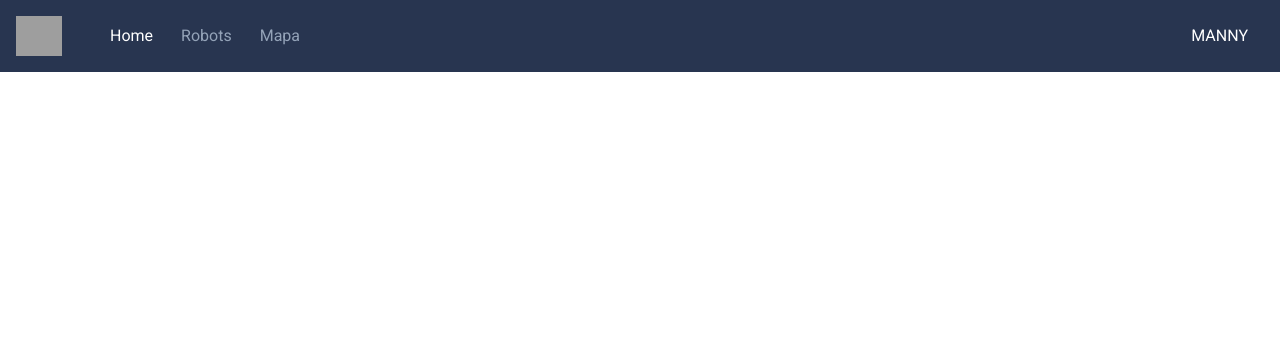
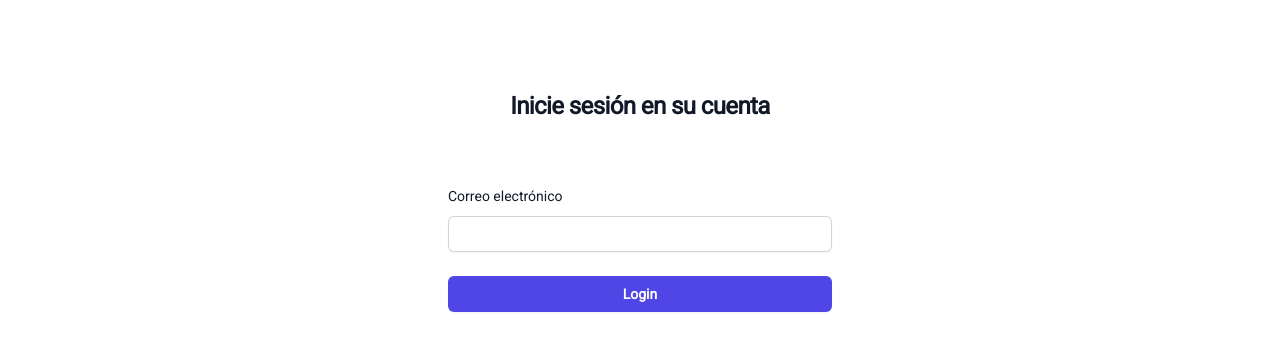
Before and after one commit to Astrovik3/front-integracion, a Next.js app: page / in a window 1280 px wide. Before the commit this address had no page. Shown: the top 350 px of the page. Built offline with nearby package versions, Linux system fonts and the light colour scheme; grey boxes are pictures that could not be loaded.

Commit message:
screen inicio de sesion

```diff
--- a/src/app/home/homeRobotInfo.js
+++ b/src/app/home/homeRobotInfo.js
@@ -30,6 +30,7 @@
 
           <p>Velocidad del robot: <b>{setRobotSelected.velocity}</b> metros/segundo</p>
           <p>Batería del robot: <b>{setRobotSelected.battery}</b></p>
+          <p>Tipo del robot: <b>{setRobotSelected.type}</b></p>
       </div>
     </div>
   )
--- a/src/app/home/page.js
+++ b/src/app/home/page.js
@@ -6,27 +6,16 @@
 import "ag-grid-community/styles/ag-grid.css";
 import "ag-grid-community/styles/ag-theme-alpine.css";
 import { getAllRobots } from "../networking/endpoints/robots";
+import NavBar from "../components/navBar";
 
 export default function Home() {
-  /*const [rowData] = useState([
-    { id: "Toyota", name: "Robot 1", velocity: 35000, status: "blabla", battery: 123 },
-    { id: "Ford", name: "Robot 2", velocity: 32000, status: "blabla", battery: 123 },
-    { id: "Porsche", name: "Robot 3", velocity: 72000, status: "blabla", battery: 123 },
-    { id: "Ford", name: "Robot 4", velocity: 32000, status: "blabla", battery: 123 },
-    { id: "Porsche", name: "Robot 5", velocity: 72000, status: "blabla", battery: 123 },
-    { id: "Ford", name: "Robot 6", velocity: 32000, status: "blabla", battery: 123 },
-    { id: "Porsche", name: "Robot 7", velocity: 72000, status: "blabla", battery: 123 },
-    { id: "Ford", name: "Robot 8", velocity: 32000, status: "blabla", battery: 123 },
-    { id: "Porsche", name: "Robot 9", velocity: 72000, status: "blabla", battery: 123 },
-    { id: "Ford", name: "Robot 10", velocity: 32000, status: "blabla", battery: 123 }
-  ]);*/
-
   const [columnDefs] = useState([
     { field: "id" },
     { field: "name" },
     { field: "velocity" },
     { field: "robotStatus" },
-    { field: "battery" }
+    { field: "battery" },
+    { field: "type" }
   ]);
 
   const [data, setData] = useState();
@@ -44,6 +33,8 @@
   }, []);
 
   return (
+    <>
+      <NavBar />
       <div className="flex w-full h-5/6">
         <div className="w-3/5 mt-8 mx-5">
           <h2>ROBOTS</h2>
@@ -60,5 +51,7 @@
           <HomeRobotInfo setRobotSelected={robotSelected} />
         </div>
       </div>
+
+    </>
   )
 }
--- a/src/app/layout.js
+++ b/src/app/layout.js
@@ -1,18 +1,13 @@
-'use client'
-
-import { useEffect, useState } from 'react'
 import './globals.css'
 import { Roboto } from 'next/font/google'
 import NavBar from './components/navBar'
-import { useRouter } from 'next/navigation'
 
 const roboto = Roboto({ subsets: ['latin'], weight: '400'})
 
 
 export default function RootLayout({ children }) {
-  const [userLoaded, setUserLoaded] = useState(false);
+  /*const [userLoaded, setUserLoaded] = useState(false);
   const [user, setUser] = useState("Cargando...");
-  const router = useRouter();
 
   useEffect(() => {
     const intervalId = setInterval(() => {
@@ -21,27 +16,17 @@
     const intervalUserId = setInterval(() => {
       setUser("Bienvenido Manny!");
     }, 1000);
-    const redirectTimeoutId = setTimeout(() => {
-      router.push('/home');
-    }, 3000);
 
     return () => {
       clearInterval(intervalId);
       clearInterval(intervalUserId);
-      clearTimeout(redirectTimeoutId);
     };
-  }, [setUserLoaded, setUser, router]);
+  }, [setUserLoaded, setUser]);*/
 
   return (
     <html lang="en">
       <body className={roboto.className + ' h-screen max-h-screen flex flex-col'}>
-        {!userLoaded ?
-          (<p className='text-center pt-28'>{user}</p>) :
-          (<>
-            <NavBar/>
-            {children}
-          </>)
-        }
+        {children}
       </body>
     </html>
   )
--- a/src/app/map/page.js
+++ b/src/app/map/page.js
@@ -5,6 +5,7 @@
 import Image from 'next/image';
 import MapImg from "./mapaGrande.jpg";
 import { getAllRobots } from "../networking/endpoints/robots";
+import NavBar from "../components/navBar";
 
 export default function Map() {
 
@@ -22,16 +23,16 @@
     { x: 26, y: 185 },
     { x: 24, y: 200 },
     { x: 20, y: 220 },
-    { x: 166, y: 115}
+    { x: 166, y: 115 }
   ];
 
   const [data, setData] = useState([]);
-  const [searchRobot, setSearchRobot] = useState({id: '', name: ''})
+  const [searchRobot, setSearchRobot] = useState({ id: '', name: '' })
 
   useEffect(() => {
     const findData = async () => {
       const contenedor = document.getElementById('contenedor');
-      while(contenedor.firstChild){
+      while (contenedor.firstChild) {
         contenedor.removeChild(contenedor.firstChild);
       }
 
@@ -45,30 +46,32 @@
   }, []);
 
   const setStatusBgColor = (robot) => {
-    if(robot.id === searchRobot.id || robot.name === searchRobot.name) return 'red';
-    if(robot.robotStatus == "RETURNING") return "lightblue";
-    if(robot.robotStatus == "BUSY") return "orange";
+    if (robot.id === searchRobot.id || robot.name === searchRobot.name) return 'red';
+    if (robot.robotStatus == "RETURNING") return "lightblue";
+    if (robot.robotStatus == "BUSY") return "orange";
     return "#66ff00";
   };
 
   const setStatusShadowColor = (robot) => {
-    if(robot.robotStatus == "RETURNING") return "0 0 5px blue, 0 0 10px blue, 0 0 20px blue";
-    if(robot.robotStatus == "BUSY") return "0 0 5px yellow, 0 0 10px yellow, 0 0 20px yellow";
+    if (robot.robotStatus == "RETURNING") return "0 0 5px blue, 0 0 10px blue, 0 0 20px blue";
+    if (robot.robotStatus == "BUSY") return "0 0 5px yellow, 0 0 10px yellow, 0 0 20px yellow";
     return "0 0 5px green, 0 0 10px green, 0 0 20px green";
   };
 
   return (
+    <>
+      <NavBar />
       <div className="flex w-full h-5/6">
         <div className="w-1/3 h-full mt-8 mx-5">
           <div className="h-full">
-          <SearchRobot setSearchRobot={setSearchRobot}/>
+            <SearchRobot setSearchRobot={setSearchRobot} />
           </div>
         </div>
         <div className="flex relative h-full w-2/3 mt-8 mr-5 justify-center">
-        <div className="relative" style={{width:719, height:458}}>
+          <div className="relative" style={{ width: 719, height: 458 }}>
             <Image
               src={MapImg}
-            alt = 'map'
+              alt='map'
               width={719}
               height={458}
             />
@@ -92,6 +95,7 @@
           </div>
         </div>
       </div>
+    </>
   )
 }
 /** */
--- a/src/app/page.js
+++ b/src/app/page.js
@@ -1,7 +1,60 @@
-import Home from "./home/page";
+'use client'
+
+import { useState } from "react";
+import { useRouter } from 'next/navigation'
 
 export default function App() {
+  const [email, setEmail] = useState("");
+  const [user, setUser] = useState("");
+  const [messageAlert, setMessageAlert] = useState("");
+  const router = useRouter();
+
+  const handleEmailChange = (event) => {
+    setEmail(event.target.value);
+  }
+
+  const redirectTimeoutId = () => {
+    if(email == "manny@manny.com") {
+      setMessageAlert("Bienvenido Manny!");
+      router.push('/home');
+    }else {
+      setMessageAlert("Usuario no válido.");
+    }
+  };
+
   return (
-    <main></main>
+    <main>
+      <div class="flex min-h-full flex-col justify-center px-6 py-12 lg:px-8">
+          <div class="sm:mx-auto sm:w-full sm:max-w-sm">
+            <h2 class="mt-10 text-center text-2xl font-bold leading-9 tracking-tight text-gray-900">Inicie sesión en su cuenta</h2>
+          </div>
+
+          <div class="mt-10 sm:mx-auto sm:w-full sm:max-w-sm">
+            <form class="space-y-6" action="#" method="POST">
+              <div>
+                <label for="email" class="block text-sm font-medium leading-6 text-gray-900">Correo electrónico</label>
+                <div class="mt-2">
+                  <input
+                  id="email"
+                  name="email"
+                  type="email"
+                  value={email}
+                  onChange={handleEmailChange}
+                  required class="block w-full rounded-md border-0 py-1.5 text-gray-900 shadow-sm ring-1 ring-inset ring-gray-300 placeholder:text-gray-400 focus:ring-2 focus:ring-inset focus:ring-indigo-600 sm:text-sm sm:leading-6" />
+                </div>
+              </div>
+
+              <div>
+                <p>{messageAlert}</p>
+              </div>
+
+              <div>
+                <button onClick={redirectTimeoutId} class="flex w-full justify-center rounded-md bg-indigo-600 px-3 py-1.5 text-sm font-semibold leading-6 text-white shadow-sm hover:bg-indigo-500 focus-visible:outline focus-visible:outline-2 focus-visible:outline-offset-2 focus-visible:outline-indigo-600">Login</button>
+              </div>
+            </form>
+
+          </div>
+        </div>
+    </main>
   );
 }
--- a/src/app/robots/page.js
+++ b/src/app/robots/page.js
@@ -1,17 +1,18 @@
 'use client'
 
-import React, {useState, useEffect} from 'react';
+import React, { useState, useEffect } from 'react';
 import RobotList from './RobotList';
 import RobotFormSelector from './RobotFormSelector';
 import SearchIcon from '@mui/icons-material/Search';
 import { getAllRobots } from '../networking/endpoints/robots';
+import NavBar from "../components/navBar";
 
 export default function RobotsPage() {
 
     const [robots, setRobots] = useState([]);
     const [editMode, setMode] = useState(true);
     const [selectedBot, setSelectedBot] = useState(
-            {id: '', name: '', type: '', velocity: undefined, battery: undefined, batteryConsumption: undefined, robotStatus: ''}
+        { id: '', name: '', type: '', velocity: undefined, battery: undefined, batteryConsumption: undefined, robotStatus: '' }
     );
     const [searchedRobots, setSearchedRobots] = useState([]);
 
@@ -22,14 +23,16 @@
 
     useEffect(() => {
         getAllRobots()
-            .then(bots=> {
+            .then(bots => {
                 console.log(bots);
                 setRobots(bots);
                 setSearchedRobots(bots);
             });
-    },[cont]);
+    }, [cont]);
 
     return (
+        <>
+            <NavBar />
             <main className='flex flex-row h-full overflow-auto'>
                 <div className="flex flex-col p-3 bg-[#ECECEC] min-w-fit w-1/4 h-full">
                     <div className="flex justify-between items-center">
@@ -37,7 +40,7 @@
                         <button
                             className="p-2 rounded-full bg-[#273B66] text-white"
                             disabled={!editMode}
-                        onClick={()=> setMode(false)}
+                            onClick={() => setMode(false)}
                         >Nuevo Bot</button>
                     </div>
                     <div className="mb-4">
@@ -46,9 +49,9 @@
                                 type='search'
                                 placeholder="Buscar..."
                                 className='w-full outline-none'
-                            onChange={e=> setSearchedRobots(robots.filter(bot=> bot.name.toLowerCase().includes(e.target.value.toLowerCase())))}
+                                onChange={e => setSearchedRobots(robots.filter(bot => bot.name.toLowerCase().includes(e.target.value.toLowerCase())))}
                             />
-                        <SearchIcon className='m-2'/>
+                            <SearchIcon className='m-2' />
                         </div>
                     </div>
                     <div className='bg-[#F5F5F5] pb-5 h-full overflow-auto border border-gray-200'>
@@ -70,5 +73,6 @@
                     />
                 </div>
             </main>
+        </>
     )
 }
```
Lines whose indentation alone changed are shown as unchanged.
